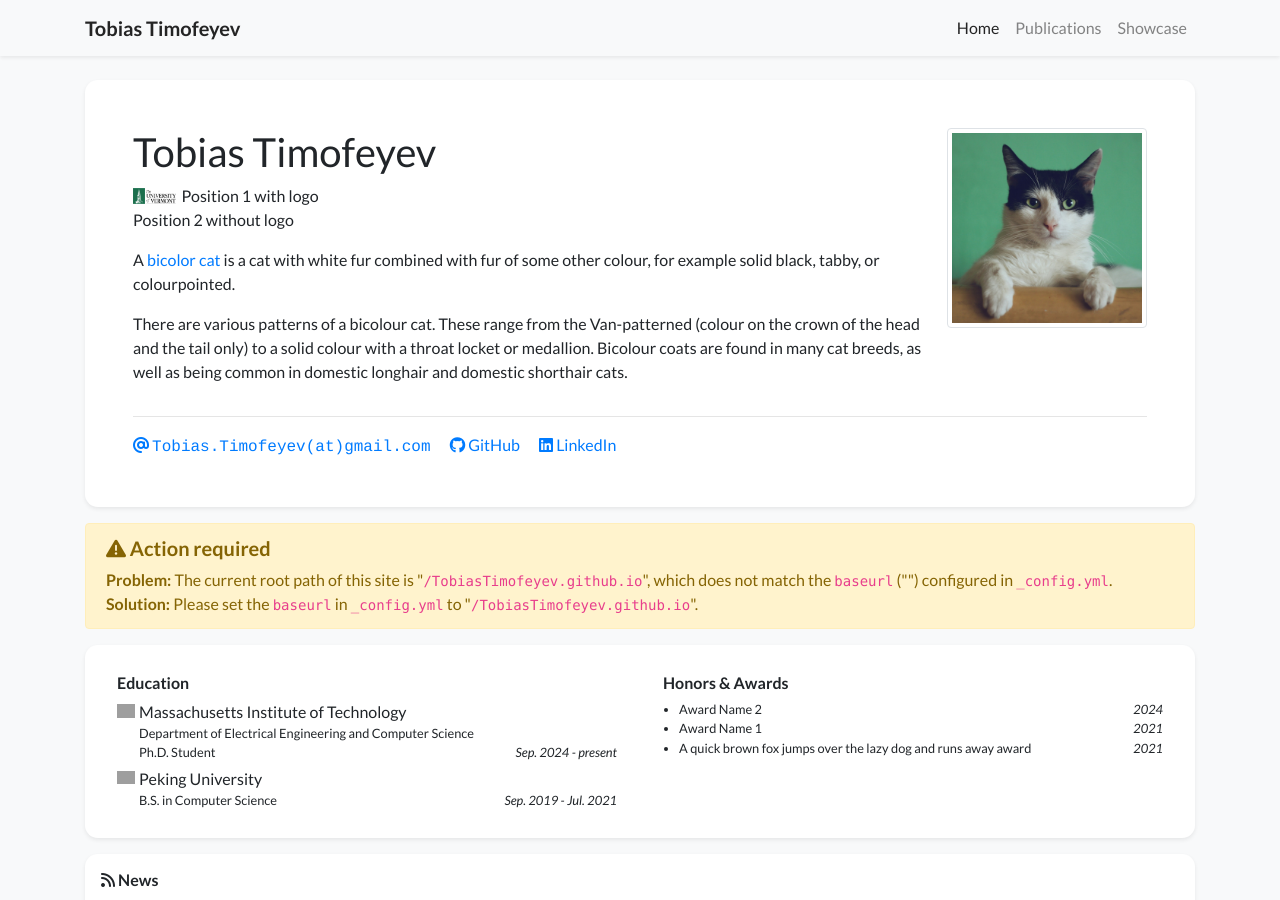
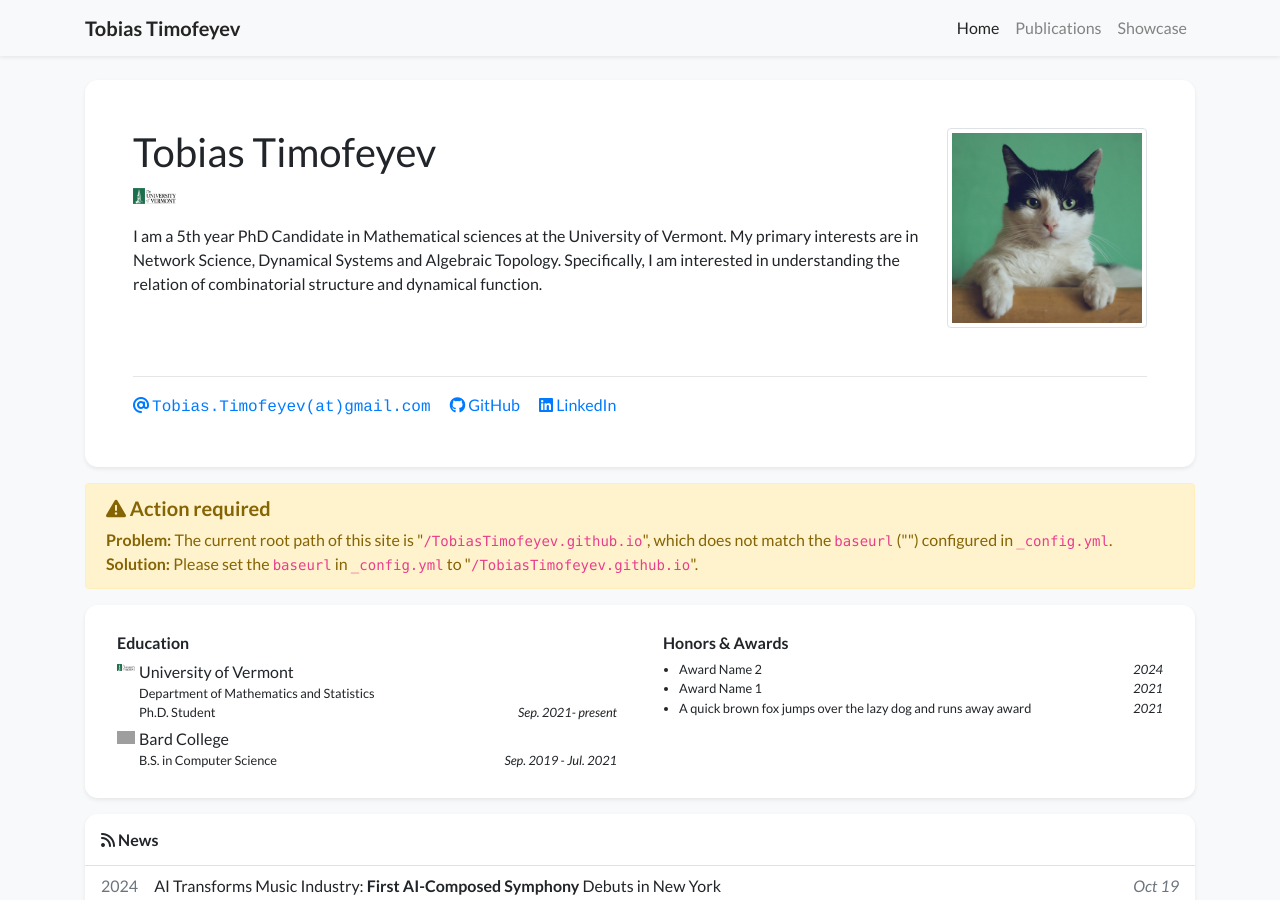
Before and after one commit to TobiasTimofeyev/TobiasTimofeyev.github.io, a Jekyll site: the page built from index.html, in a window 1280 px wide and 900 px high. Built offline with Jekyll 4.4.1, drawn with Linux system fonts in a browser that asks for light colours; nearby versions of some CDN libraries; a style sheet for code colours, icons or effects is not loaded; grey boxes are pictures that could not be loaded.

Commit message:
Update profile.yml

```diff
--- a/_data/profile.yml
+++ b/_data/profile.yml
@@ -4,8 +4,8 @@ navbar_name: "Tobias Timofeyev"
 
 positions:
 - logo: /assets/images/badges/towerlogo2C.jpg  # Logo is optional
-  name: Position 1 with logo
-- name: Position 2 without logo
+  # name: Position 1 with logo
+# - name: Position 2 without logo
 
 
 email: "Tobias.Timofeyev@gmail.com"
@@ -22,12 +22,9 @@ linkedin: www.linkedin.com/in/tobias-timofeyev-274481243
 short_bio_text_justify: false
 short_bio: >-
   <p>
-    A <a href="https://en.wikipedia.org/wiki/Bicolor_cat" target="_blank">bicolor cat</a> is a cat with white fur combined with fur of some other colour, for example solid black, tabby, or colourpointed.
-  </p>
-  <p>
-    There are various patterns of a bicolour cat. These range from the Van-patterned (colour on the crown of the head
-    and the tail only) to a solid colour with a throat locket or medallion. Bicolour coats are found in many cat breeds,
-    as well as being common in domestic longhair and domestic shorthair cats.
+    I am a 5th year PhD Candidate in Mathematical sciences at the University of Vermont.
+    My primary interests are in Network Science, Dynamical Systems and Algebraic Topology.
+    Specifically, I am interested in understanding the relation of combinatorial structure and dynamical function.
   </p>
 
 portrait_url: /assets/images/photos/portrait.jpg
@@ -35,13 +32,13 @@ portrait_caption: >-
   Photo by Manja Vitolic on Unsplash (this caption is optional, comment it out to disable).
 
 education:
-- name: Massachusetts Institute of Technology
-  logo: /assets/images/badges/MIT_Social_circle.png
+- name: University of Vermont
+  logo: /assets/images/badges/towerlogo2C.jpg
   position: >-
-    Department of Electrical Engineering and Computer Science <br/>
+    Department of Mathematics and Statistics <br/>
     Ph.D. Student
-  date: Sep. 2024 - present
-- name: Peking University
+  date: Sep. 2021- present
+- name: Bard College
   logo: /assets/images/badges/PKU_red.png
   position: B.S. in Computer Science
   date: Sep. 2019 - Jul. 2021
```
